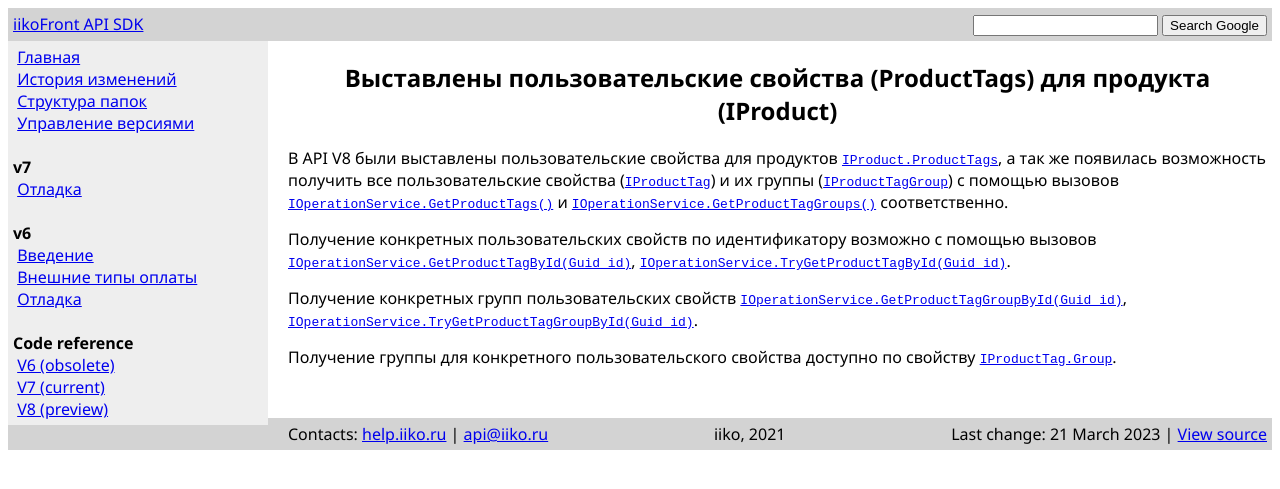
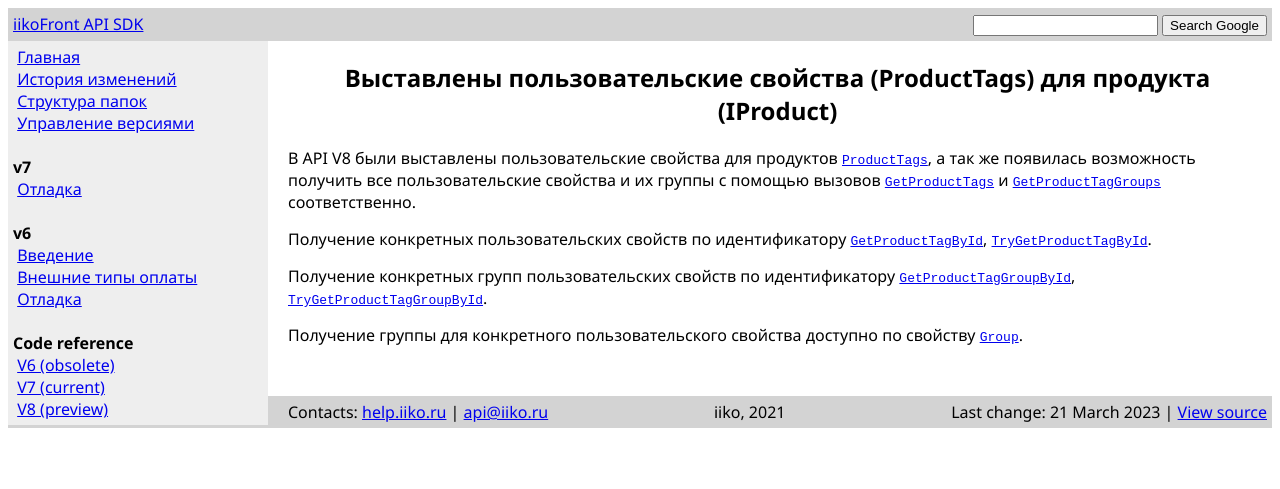
Before and after one commit to iiko/front.api.doc, a Jekyll site: the page built from _posts/2023-03-21-product-tags.md, in a window 1280 px wide. Shown: the top 489 px of the page. Built offline with Jekyll 4.4.1, drawn with Linux system fonts in a browser that asks for light colours.

Commit message:
RMS-54345
Исправление замечаний

```diff
--- a/_posts/2023-03-21-product-tags.md
+++ b/_posts/2023-03-21-product-tags.md
@@ -3,10 +3,10 @@ title: Выставлены пользовательские свойства (P
 layout: default
 ---
 
-В API V8 были выставлены пользовательские свойства для продуктов [`IProduct.ProductTags`](https://iiko.github.io/front.api.sdk/v8/html/P_Resto_Front_Api_Data_Assortment_IProduct_ProductTags.htm), а так же появилась возможность получить все пользовательские свойства ([`IProductTag`](https://iiko.github.io/front.api.sdk/v8/html/T_Resto_Front_Api_Data_Assortment_IProductTag.htm)) и их группы ([`IProductTagGroup`](https://iiko.github.io/front.api.sdk/v8/html/T_Resto_Front_Api_Data_Assortment_IProductTagGroup.htm)) с помощью вызовов [`IOperationService.GetProductTags()`](https://iiko.github.io/front.api.sdk/v8/html/M_Resto_Front_Api_IOperationService_GetProductTags.htm) и [`IOperationService.GetProductTagGroups()`](https://iiko.github.io/front.api.sdk/v8/html/M_Resto_Front_Api_IOperationService_GetProductTagGroups.htm) соответственно.
+В API V8 были выставлены пользовательские свойства для продуктов [`ProductTags`](https://iiko.github.io/front.api.sdk/v8/html/P_Resto_Front_Api_Data_Assortment_IProduct_ProductTags.htm), а так же появилась возможность получить все пользовательские свойства и их группы с помощью вызовов [`GetProductTags`](https://iiko.github.io/front.api.sdk/v8/html/M_Resto_Front_Api_IOperationService_GetProductTags.htm) и [`GetProductTagGroups`](https://iiko.github.io/front.api.sdk/v8/html/M_Resto_Front_Api_IOperationService_GetProductTagGroups.htm) соответственно.
 
-Получение конкретных пользовательских свойств по идентификатору возможно с помощью вызовов [`IOperationService.GetProductTagById(Guid id)`](https://iiko.github.io/front.api.sdk/v8/html/M_Resto_Front_Api_IOperationService_GetProductTagById.htm), [`IOperationService.TryGetProductTagById(Guid id)`](https://iiko.github.io/front.api.sdk/v8/html/M_Resto_Front_Api_IOperationService_TryGetProductTagById.htm).
+Получение конкретных пользовательских свойств по идентификатору [`GetProductTagById`](https://iiko.github.io/front.api.sdk/v8/html/M_Resto_Front_Api_IOperationService_GetProductTagById.htm), [`TryGetProductTagById`](https://iiko.github.io/front.api.sdk/v8/html/M_Resto_Front_Api_IOperationService_TryGetProductTagById.htm).
 
-Получение конкретных групп пользовательских свойств [`IOperationService.GetProductTagGroupById(Guid id)`](https://iiko.github.io/front.api.sdk/v8/html/M_Resto_Front_Api_IOperationService_GetProductTagGroupById.htm), [`IOperationService.TryGetProductTagGroupById(Guid id)`](https://iiko.github.io/front.api.sdk/v8/html/M_Resto_Front_Api_IOperationService_TryGetProductTagGroupById.htm).
+Получение конкретных групп пользовательских свойств по идентификатору [`GetProductTagGroupById`](https://iiko.github.io/front.api.sdk/v8/html/M_Resto_Front_Api_IOperationService_GetProductTagGroupById.htm), [`TryGetProductTagGroupById`](https://iiko.github.io/front.api.sdk/v8/html/M_Resto_Front_Api_IOperationService_TryGetProductTagGroupById.htm).
 
-Получение группы для конкретного пользовательского свойства доступно по свойству [`IProductTag.Group`](https://iiko.github.io/front.api.sdk/v8/html/P_Resto_Front_Api_Data_Assortment_IProductTag_Group.htm).
+Получение группы для конкретного пользовательского свойства доступно по свойству [`Group`](https://iiko.github.io/front.api.sdk/v8/html/P_Resto_Front_Api_Data_Assortment_IProductTag_Group.htm).
```
